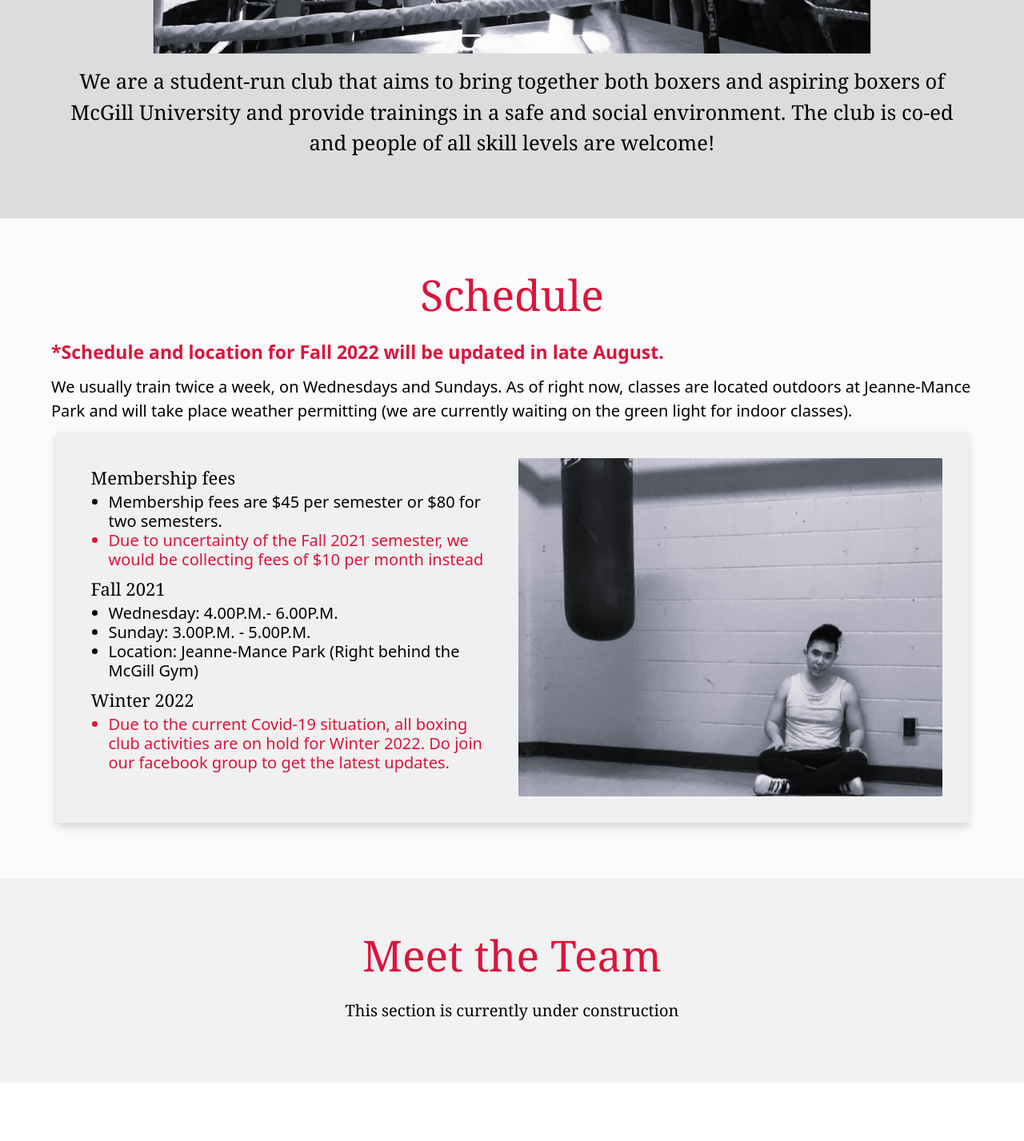
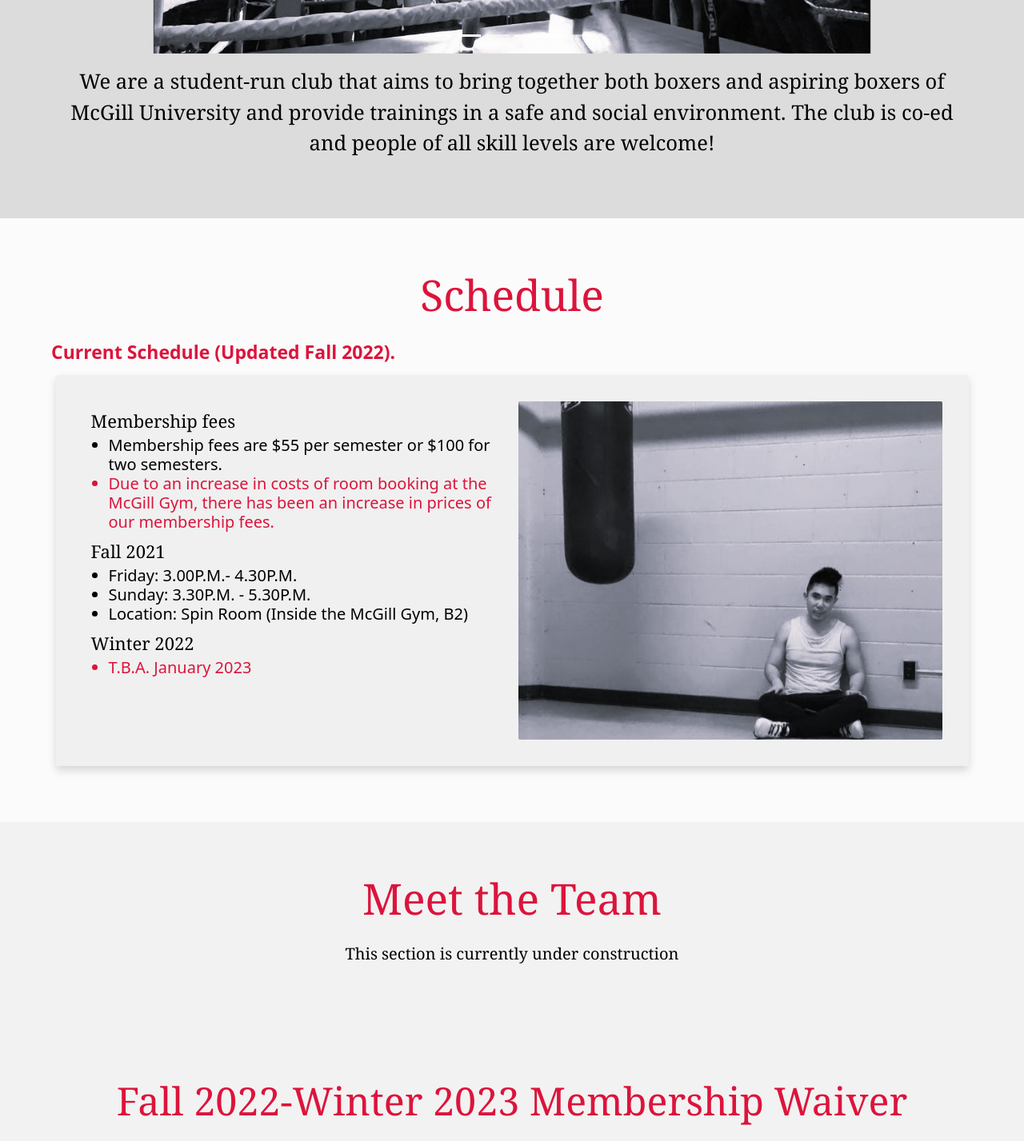
Before and after one commit to ongzh/MSBC-Website, a React (Create React App) app: page / in a window 1280 px wide. Shown: the part 1330-2757 px from the top of the page at 80% size. Built offline with nearby package versions, Linux system fonts and the light colour scheme.

Commit message:
updated current schedule

```diff
--- a/src/App.js
+++ b/src/App.js
@@ -7,6 +7,7 @@
 import Schedule from './components/Schedule';
 import Footer from './components/Footer';
 import Team from './components/Team';
+import Waiver from './components/Waiver';
 import Faq from './components/Faq';
 
 function App() {
@@ -17,6 +18,7 @@
       <About/>
       <Schedule/>
       <Team/>
+      <Waiver/>
       <Faq/>
       <Footer/>
     </div>
--- a/src/components/Navigationbar.js
+++ b/src/components/Navigationbar.js
@@ -3,7 +3,7 @@
 
 function Navigationbar() {
     return <div style={{fontFamily: "Georgia, serif"}}>
-        <ScrollspyNav offset={-20} scrollTargetIds={["about", "schedule", "team", "faq"]} activeNavClass="active" scrollDuration="100">
+        <ScrollspyNav offset={-20} scrollTargetIds={["about", "schedule", "team", "waiver","faq"]} activeNavClass="active" scrollDuration="100">
             <Navbar collapseOnSelect expand="lg" bg="dark" variant="dark" fixed="top" id="navbar">
                 <Container>
                     <Navbar.Brand href="#home"><h2 style={{color:"crimson"}}>McGill Student Boxing Club</h2></Navbar.Brand>
@@ -13,7 +13,7 @@
                             <Nav.Link href="#about"><h3>About</h3></Nav.Link>
                             <Nav.Link href="#schedule"><h3>Schedule</h3></Nav.Link>
                             <Nav.Link href="#team"><h3>Team</h3></Nav.Link>
-                            <Nav.Link href="#merch"><h3>Merch</h3></Nav.Link>
+                            <Nav.Link href="#waiver"><h3>Waiver</h3></Nav.Link>
                             <Nav.Link href="#faq"><h3>FAQ</h3></Nav.Link>
                         </Nav>
                     </Navbar.Collapse>
--- a/src/components/Schedule.js
+++ b/src/components/Schedule.js
@@ -19,10 +19,9 @@
     return <div id="schedule" style={{padding: "5%", backgroundColor: "rgba(250, 250, 250, 0.7)"}}>
         <h1 style={{fontFamily: "Georgia, serif", fontSize: "calc(15px + 3vw)", textAlign: "center", color: "crimson"}}>Schedule</h1>
         <br/>
-        <p style={{fontSize: "23px", color: "crimson"}}><strong> *Schedule and location for Fall 2022 will be updated in late August. </strong>
+        <p style={{fontSize: "23px", color: "crimson"}}><strong> Current Schedule (Updated Fall 2022). </strong>
         </p>
-        <p style={{fontSize: "20px", color: "black"}}>We usually train twice a week, on Wednesdays and Sundays. As of right now, classes are located outdoors at Jeanne-Mance Park and will take place weather permitting (we are currently waiting on the green light for indoor classes).
-        </p>
+
         <Card className="m-2 border-0 shadow" style={styles.card}>
             <Row>
             <Col>
@@ -30,19 +29,19 @@
               <Card.Text as="h4" style={styles.cardText}>
               <h2 style={{fontFamily: "Georgia, serif"}}>Membership fees</h2>
         <ul style={{fontSize: "20px"}}>
-            <li>Membership fees are $45 per semester or $80 for two semesters.</li>
-            <li style={{color: "crimson"}}> Due to uncertainty of the Fall 2021 semester, we would be collecting fees of $10 per month instead </li>
+            <li>Membership fees are $55 per semester or $100 for two semesters.</li>
+            <li style={{color: "crimson"}}> Due to an increase in costs of room booking at the McGill Gym, there has been an increase in prices of our membership fees. </li>
         </ul>
         <h2 style={{fontFamily: "Georgia, serif"}}>Fall 2021</h2>
         <ul style={{fontSize: "20px"}}>
-            <li>Wednesday: 4.00P.M.- 6.00P.M.</li>
-            <li>Sunday: 3.00P.M. - 5.00P.M.</li>
-            <li>Location: Jeanne-Mance Park (Right behind the McGill Gym)</li>
+            <li>Friday: 3.00P.M.- 4.30P.M.</li>
+            <li>Sunday: 3.30P.M. - 5.30P.M.</li>
+            <li>Location: Spin Room (Inside the McGill Gym, B2)</li>
         </ul>
         <h2 style={{fontFamily: "Georgia, serif"}}>Winter 2022</h2>
         <ul style={{color:"crimson", fontSize: "20px"}}>
             <li>
-            Due to the current Covid-19 situation, all boxing club activities are on hold for Winter 2022. Do join our facebook group to get the latest updates.
+            T.B.A. January 2023
             </li>
         </ul>
               </Card.Text>
--- /dev/null
+++ b/src/components/Waiver.js
@@ -0,0 +1,9 @@
+function Waiver(){
+    return <div id="team" style={{padding: "5%", backgroundColor:"rgba(230, 230, 230, 0.5)"}}>
+    <h1 style={{fontFamily: "Georgia, serif", fontSize: "calc(10px + 3vw)", textAlign: "center", color: "crimson"}}>Fall 2022-Winter 2023 Membership Waiver</h1>
+    <br/>
+    <p style={{fontFamily: "Georgia, serif", fontSize: "20px", textAlign: "center", color: "black"}}>This section is currently under construction</p>
+</div>;
+}
+
+export default Waiver;
```
Also changed, not shown: src/components/Merch.js (deleted, +0 -9 lines).
